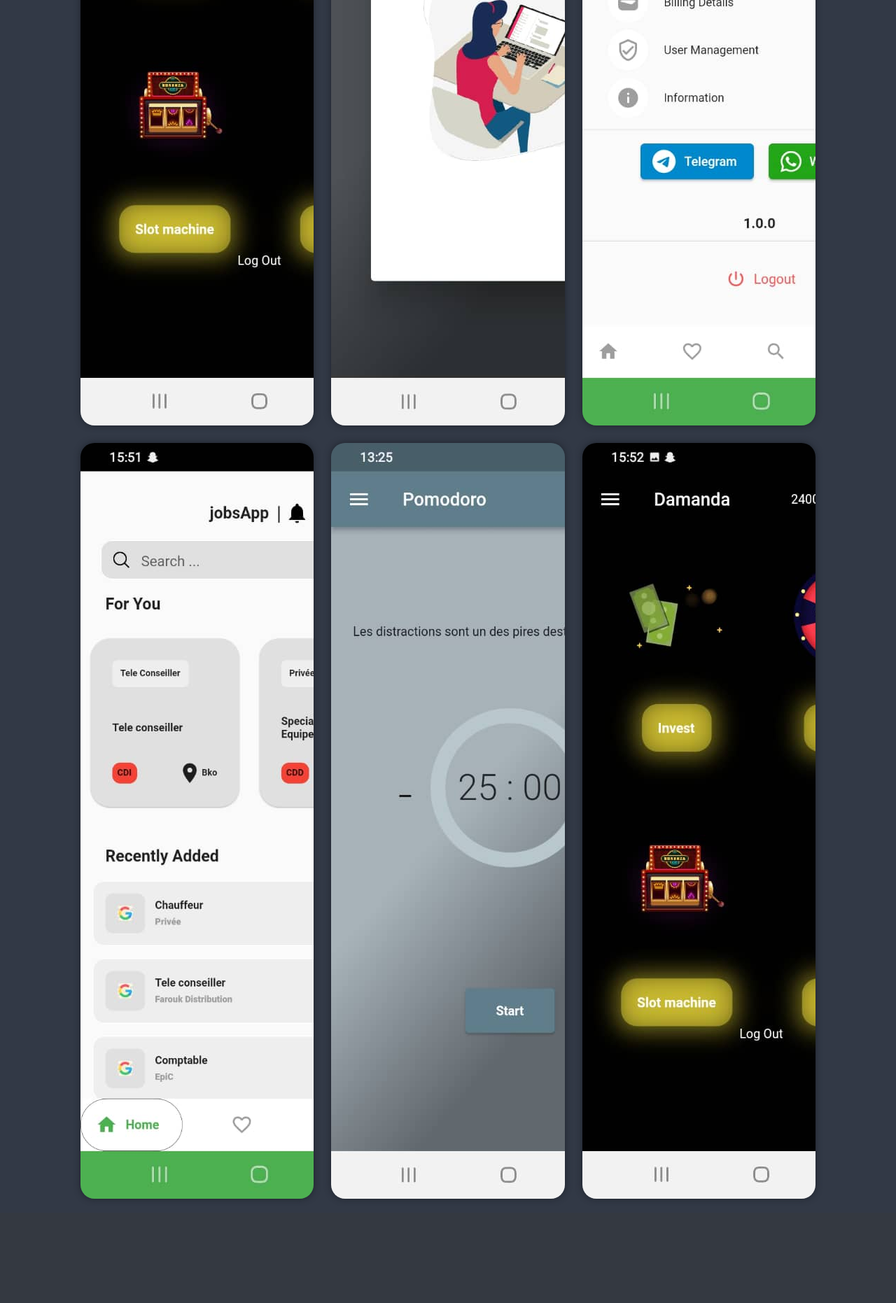
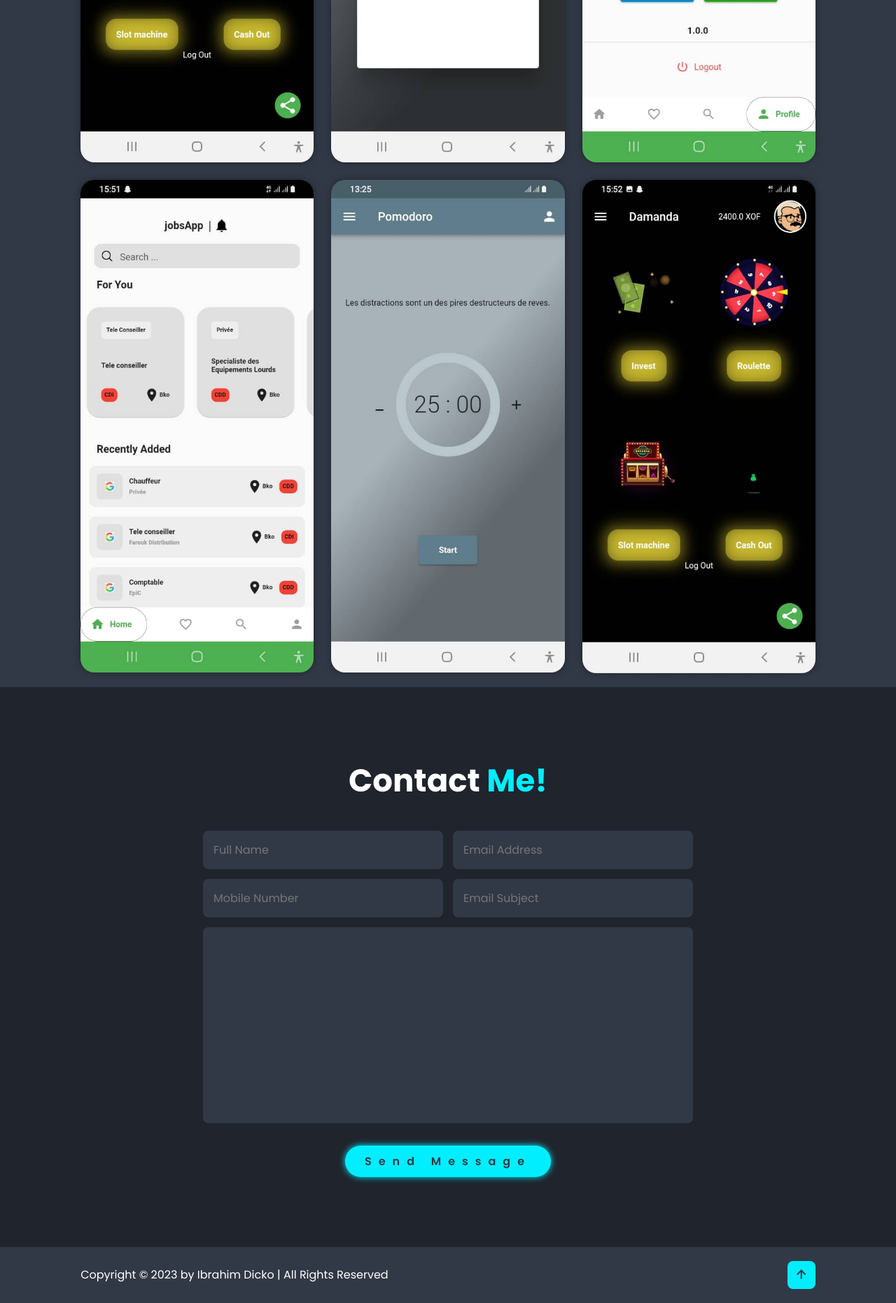
Before and after one commit to ddicko/portfolio, a PHP site: page / in a window 1280 px wide. Shown: the part 3080-4942 px from the top of the page at 70% size. Before the commit the page ends 4793 px from the top, so only its background shows below. Run offline with PHP 8.4, Linux system fonts and the light colour scheme; some libraries are stand-ins or nearby versions.

Commit message:
refonte porfolio +2

```diff
--- a/index.html
+++ b/index.html
@@ -8,17 +8,17 @@
     <title>Ibrahim Dicko Portfolio</title>
     <link rel="shortcut icon" href="images/profile_picture.png" type="image/x-icon">
 
+    <!-- custom css -->
+    <link rel="stylesheet" href="styles.css">
     <!-- box icons -->
     <link href='https://unpkg.com/boxicons@2.1.4/css/boxicons.min.css' rel='stylesheet'>
-    <!-- custom css -->
-    <link rel="stylesheet" href="styles.css">
 </head>
 
 <body>
     <header class="header">
         <a href="#" class="logo">Portfolio</a>
 
-        <box-icon name='menu' id="menu-icon"></box-icon>
+        <i class='bx bx-menu' id="menu-icon"></i>
 
         <nav class="navbar">
             <a href="#home" style="--i:1" class="active">Home</a>
@@ -35,17 +35,26 @@
             <h3>Hello, It's Me</h3>
             <h1>Ibrahim Dicko</h1>
             <h3>And I'm a <span class="multiple-text"></span></h3>
-            <p>Lorem ipsum dolor sit, amet consectetur adipisicing elit.
-                Perferendis omnis architecto eius reiciendis hic quia nostrum sunt necessitatibus veritatis nemo tempore
-                quaerat doloribus, porro distinctio numquam aliquam quas assumenda fugiat.
+            <p>Développeur Full Stack passionné par l'écosystème Flutter/Dart, spécialisé en Python (Django), Firebase,
+                et bases de données SQL/NoSQL. Expert en utilisation des outils de gestion de versions (GIT), de
+                développement (VScode), d'analyse (Google Analytics, BigQuery), et de systèmes Linux (Ubuntu). Maîtrise
+                des méthodes agiles, des bases de données relationnelles et des technologies de virtualisation
+                (VirtualBox, KVM).
             </p>
             <div class="social-media">
-                <a href="#" style="--i:6"><i class='bx bxl-linkedin'></i></a>
-                <a href="#" style="--i:7"><i class='bx bxl-github'></i></a>
-                <a href="#" style="--i:8"><i class='bx bxl-twitter'></i></a>
-                <a href="#" style="--i:9"><i class='bx bxl-youtube'></i></a>
+                <a href="https://www.linkedin.com/in/ibrahim-dicko/" target="_blank" rel="noopener noreferrer"
+                    style="--i:6"><i class='bx bxl-linkedin'></i></a>
+                <a href="https://github.com/ddicko" target="_blank" rel="noopener noreferrer" style="--i:7"><i
+                        class='bx bxl-github'></i></a>
+                <a href="https://twitter.com/Ibrahim52281597" target="_blank" rel="noopener noreferrer" style="--i:8"><i
+                        class='bx bxl-twitter'></i></a>
+                <a href="https://www.youtube.com/channel/UCuPUgn43A2H5Q2Nv26A0mSw" rel="noopener noreferrer"
+                    target="_blank" style="--i:9"><i class='bx bxl-youtube'></i></a>
+                <a href="https://t.me/IbrahimDicko" rel="noopener noreferrer" target="_blank" style="--i:9"><i
+                        class='bx bxl-telegram'></i></a>
             </div>
-            <a href="#" class="btn">Download CV</a>
+            <a href="files/CV_Ibrahim_DICKO_FR.pdf" rel="noopener noreferrer" target="_blank" class="btn">Download
+                CV</a>
         </div>
 
         <div class="home-img">
@@ -75,7 +84,7 @@
         <h2 class="heading">Our <span>Services</span></h2>
         <div class="services-container">
             <div class="services-box">
-                <box-icon name='code-alt'></box-icon>
+                <i class='bx bx-code-alt'></i>
                 <h3>Web Development</h3>
                 <p>Lorem ipsum dolor sit amet consectetur, adipisicing elit. Quidem dolores totam enim maxime
                     dignissimos! Enim ab iure, sapiente aspernatur pariatur maxime laudantium officia quae! Consequatur
@@ -85,7 +94,7 @@
             </div>
 
             <div class="services-box">
-                <box-icon name='paint' type='solid'></box-icon>
+                <i class='bx bx-paint'></i>
                 <h3>Graphic Design</h3>
                 <p>Lorem ipsum dolor sit amet consectetur, adipisicing elit. Quidem dolores totam enim maxime
                     dignissimos! Enim ab iure, sapiente aspernatur pariatur maxime laudantium officia quae! Consequatur
@@ -95,7 +104,7 @@
             </div>
 
             <div class="services-box">
-                <box-icon name='bar-chart-alt'></box-icon>
+                <i class='bx bx-bar-chart'></i>
                 <h3>Digital Marketing</h3>
                 <p>Lorem ipsum dolor sit amet consectetur, adipisicing elit. Quidem dolores totam enim maxime
                     dignissimos! Enim ab iure, sapiente aspernatur pariatur maxime laudantium officia quae! Consequatur
@@ -118,7 +127,7 @@
                     <p>
                         Lorem ipsum, dolor sit amet consectetur adipisicing elit. Dolorem, dolore?
                     </p>
-                    <a href=""><box-icon name='link-external'></box-icon></a>
+                    <a href="#"><i class='bx bx-link-external'></i></a>
                 </div>
             </div>
 
@@ -129,7 +138,7 @@
                     <p>
                         Lorem ipsum, dolor sit amet consectetur adipisicing elit. Dolorem, dolore?
                     </p>
-                    <a href=""><box-icon name='link-external'></box-icon></a>
+                    <a href="#"><i class='bx bx-link-external'></i></a>
                 </div>
             </div>
 
@@ -140,7 +149,7 @@
                     <p>
                         Lorem ipsum, dolor sit amet consectetur adipisicing elit. Dolorem, dolore?
                     </p>
-                    <a href=""><box-icon name='link-external'></box-icon></a>
+                    <a href="#"><i class='bx bx-link-external'></i></a>
                 </div>
             </div>
 
@@ -151,7 +160,7 @@
                     <p>
                         Lorem ipsum, dolor sit amet consectetur adipisicing elit. Dolorem, dolore?
                     </p>
-                    <a href=""><box-icon name='link-external'></box-icon></a>
+                    <a href="#"><i class='bx bx-link-external'></i></a>
                 </div>
             </div>
 
@@ -162,7 +171,7 @@
                     <p>
                         Lorem ipsum, dolor sit amet consectetur adipisicing elit. Dolorem, dolore?
                     </p>
-                    <a href=""><box-icon name='link-external'></box-icon></a>
+                    <a href="#"><i class='bx bx-link-external'></i></a>
                 </div>
             </div>
 
@@ -173,11 +182,42 @@
                     <p>
                         Lorem ipsum, dolor sit amet consectetur adipisicing elit. Dolorem, dolore?
                     </p>
-                    <a href=""><box-icon name='link-external'></box-icon></a>
+                    <a href="#"><i class='bx bx-link-external'></i></a>
                 </div>
             </div>
         </div>
     </section>
+
+    <!-- contact section design -->
+    <section class="contact" id="contact">
+        <h2 class="heading">Contact <span>Me!</span></h2>
+        <form action="#">
+            <div class="input-box">
+                <input type="text" placeholder="Full Name">
+                <input type="email" placeholder="Email Address">
+            </div>
+            <div class="input-box">
+                <input type="number" placeholder="Mobile Number">
+                <input type="text" placeholder="Email Subject">
+            </div>
+            <textarea name="" id="" cols="30" rows="10"></textarea>
+            <input type="submit" value="Send Message" class="btn">
+        </form>
+    </section>
+
+    <footer class="footer">
+        <div class="footer-text">
+            <p>Copyright &copy; 2023 by Ibrahim Dicko | All Rights Reserved</p>
+
+        </div>
+
+        <div class="footer-iconTop">
+            <a href="#home"><i class='bx bx-up-arrow-alt'></i></a>
+        </div>
+    </footer>
+
+    <!-- scroll reveal -->
+    <script src="https://unpkg.com/scrollreveal"></script>
 
 
     <script src="https://unpkg.com/typed.js@2.1.0/dist/typed.umd.js"></script>
--- a/styles.css
+++ b/styles.css
@@ -44,6 +44,10 @@ section {
   justify-content: space-between;
   align-items: center;
   z-index: 100;
+}
+
+.header.sticky {
+  border-bottom: .1rem solid rgba(0,0,0,.2);
 }
 
 .logo{
@@ -284,6 +288,269 @@ span {
   display: flex;
 }
 
+.portfolio-box img {
+  width: 100%;
+  transition: .5s ease;
+}
+
+.portfolio-box:hover img {
+  transform: scale(1.1);
+}
+
+.portfolio-box .portfolio-layer {
+  position: absolute;
+  bottom: 0;
+  left: 0;
+  width: 100%;
+  height: 100%;
+  background: linear-gradient(rgba(0,0,0,.1), var(--main-color));
+  display: flex;
+  justify-content: center;
+  align-items: center;
+  flex-direction: column;
+  text-align: center;
+  padding: 0 4rem;
+  transform: translateY(100%);
+  transition: .5s ease;
+}
+
+.portfolio-box:hover .portfolio-layer{
+  transform: translateY(0);
+
+}
+
+.portfolio-layer h4 {
+  font-size: 3rem;
+}
+
+.portfolio-layer p {
+  font-size: 1.6rem;
+  margin: .3rem 0 1rem;
+}
+
+.portfolio-layer a {
+  display: inline-flex;
+  justify-content: center;
+  align-items: center;
+  width: 5rem;
+  height: 5rem;
+  background: var(--text-color);
+  border-radius: 50%;
+}
+
+.portfolio-layer a i {
+  font-size: 2rem;
+  color: var(--second-bg-color);
+}
+
+.contact h2 {
+  margin-bottom: 3rem;
+}
+
+.contact form {
+  max-width: 70rem;
+  margin: 1rem auto;
+  text-align: center;
+  margin-bottom: 3rem;
+}
+
+.contact form .input-box {
+  display: flex;
+  justify-content: space-between;
+  flex-wrap: wrap;
+}
+
+.contact form .input-box input,
+.contact form textarea {
+  width: 100%;
+  padding: 1.5rem;
+  font-size: 1.6rem;
+  color: var(--text-color);
+  background: var(--second-bg-color);
+  border-radius: .8rem;
+  margin: .7rem 0;
+}
+
+.contact form .input-box input {
+  width: 49%;
+}
+
+.contact form textarea {
+  resize: none;
+}
+
+.contact form .btn {
+  margin-top: 2rem;
+  cursor: pointer;
+}
+
+.footer {
+  display: flex;
+  justify-content: space-between;
+  align-items: center;
+  flex-wrap: wrap;
+  padding: 2rem 9%;
+  background: var(--second-bg-color);
+}
+
+.footer-text p {
+  font-size: 1.6rem;
+}
+
+.footer-iconTop a {
+  display: inline-flex;
+  justify-content: center;
+  align-items: center;
+  padding: .8rem;
+  background: var(--main-color);
+  border-radius: .8rem;
+  transition: .5s ease;
+}
+
+.footer-iconTop a:hover {
+  box-shadow: 0 0 1rem var(--main-color);
+}
+
+.footer-iconTop a i {
+  font-size: 2.4rem;
+  color: var(--second-bg-color);
+}
+
+/* BREAKPOINTS */
+
+@media (max-width: 1200px) {
+  html {
+    font-size: 55%;
+  }
+}
+
+@media (max-width: 991px) {
+  .header {
+    padding: 2rem 3%;
+  }
+
+  section {
+    padding: 10rem 3% 2rem;
+  }
+
+  .services {
+    padding-bottom: 7rem;
+  }
+
+  .portfolio {
+    padding-bottom: 7rem;
+  }
+
+  .contact {
+    min-height: auto;
+  }
+
+  .footer {
+    padding: 2rem 3%;
+  }
+
+}
+
+@media (max-width: 768px) {
+  #menu-icon {
+    display: block;
+  }
+
+  .navbar {
+    position: absolute;
+    top: 100%;
+    left: 0;
+    width: 100%;
+    padding: 1rem 3%;
+    background: var(--bg-color);
+    border-top: .1rem solid rgba(0,0,0,.2);
+    box-shadow: 0 .5rem 1rem rgba(0,0,0,.2);
+    display: none;
+  }
+
+  .navbar.active {
+    display: block;
+  }
+
+  .navbar a {
+    display: block;
+    font-size: 2rem;
+    margin: 3rem 0;
+  }
+
+  .home {
+    flex-direction: column;
+  }
+
+  .home-content h3 {
+    font-size: 2.6rem;
+  }
+
+  .home-content h1 {
+    font-size: 5rem;
+  }
+
+  .home-img img {
+    width: 70vw;
+    margin-top: 4rem;
+  }
+
+  .about {
+    flex-direction: column-reverse;
+  }
+
+  .about img {
+    width: 70vw;
+    margin-top: 4rem;
+  }
+
+  .services h2 {
+    margin-bottom: 3rem;
+  }
+
+  .portfolio h2 {
+    margin-bottom: 3rem;
+  }
+
+  .portfolio-container {
+    grid-template-columns: repeat(2, 1fr);
+  }
+}
+
+@media (max-width: 617px) {
+  .portfolio-container {
+    grid-template-columns: 1fr;
+  }
+}
+
+@media (max-width: 450px) {
+  html {
+    font-size: 50%;
+  }
+
+  .contact form .input-box input {
+    width: 100%;
+  }
+}
+
+@media (max-width: 365px) {
+  .home-img img {
+    width: 90vw;
+  }
+
+  .about-img img {
+    width: 90vw;
+  }
+
+  .footer {
+    flex-direction: column-reverse;
+  }
+
+  .footer p {
+    text-align: center;
+    margin-top: 2rem;
+  }
+}
 
 /* KeyFrames ANIMATION */
 @keyframes slideRight {
```
Also changed, not shown: scripts.js (+48 -1 lines).
